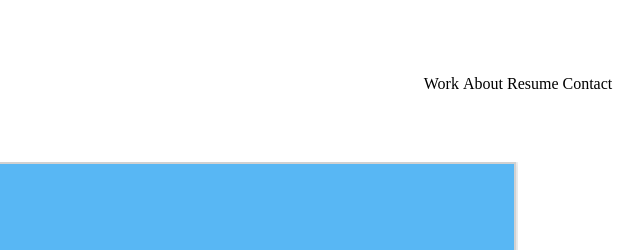
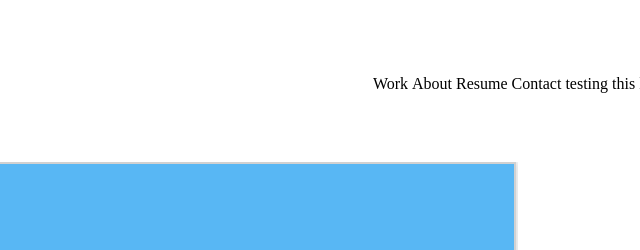
Before and after one commit to lari14/UX_UI_HW_17, a plain HTML site: page index.html in a window 1280 px wide. Shown: the top 250 px of the page, 640-1280 px from the left. Drawn offline with Linux system fonts and the light colour scheme.

Commit message:
added a test line to my html
li tag added on main nav

```diff
--- a/index.html
+++ b/index.html
@@ -19,6 +19,7 @@
                 <li class="inline-block">About</li>
                 <li class="inline-block">Resume</li>
                 <li class="inline-block">Contact</li>
+                <li class="inline-block">testing this line</li>
             </ul>
            </nav>
         </header>
```
